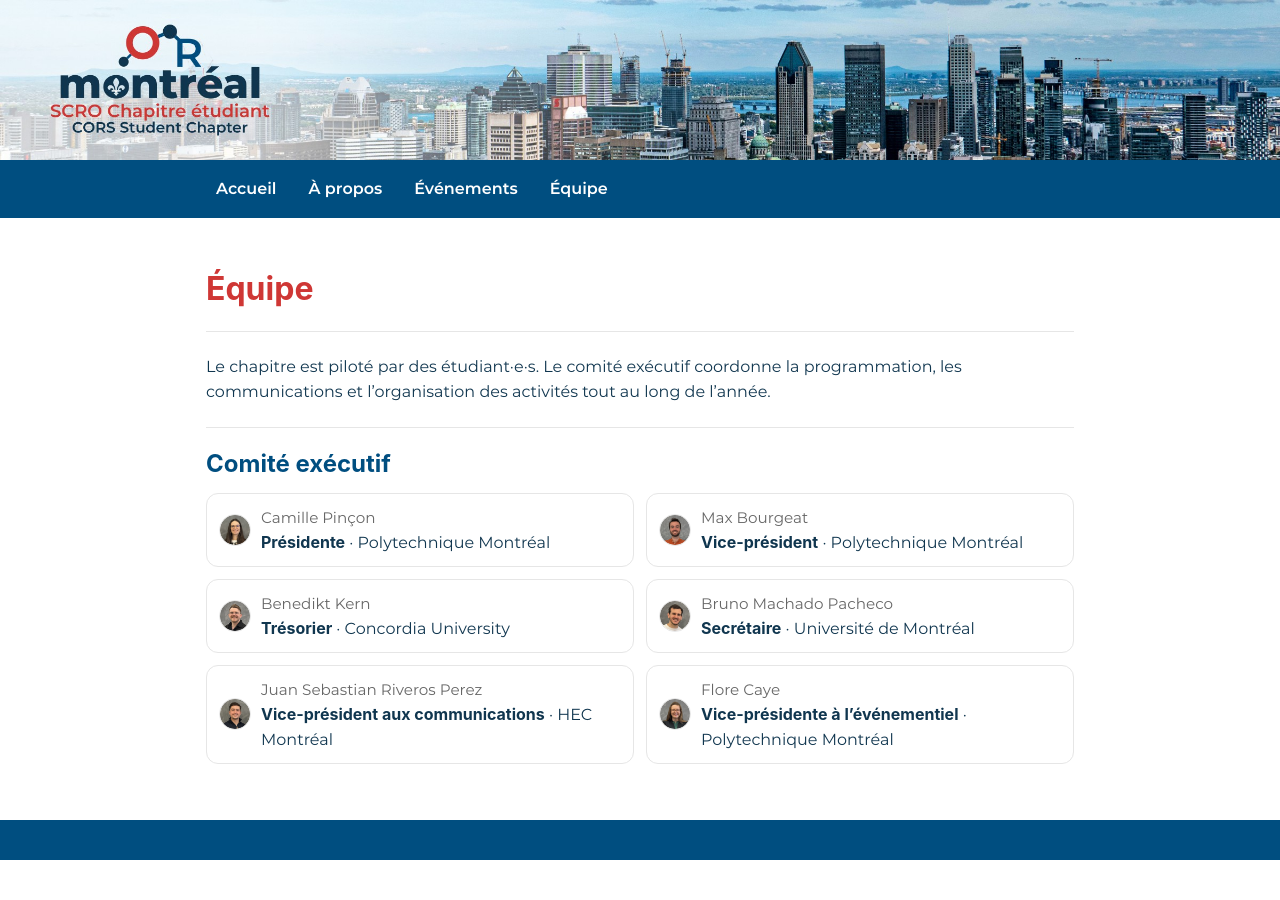
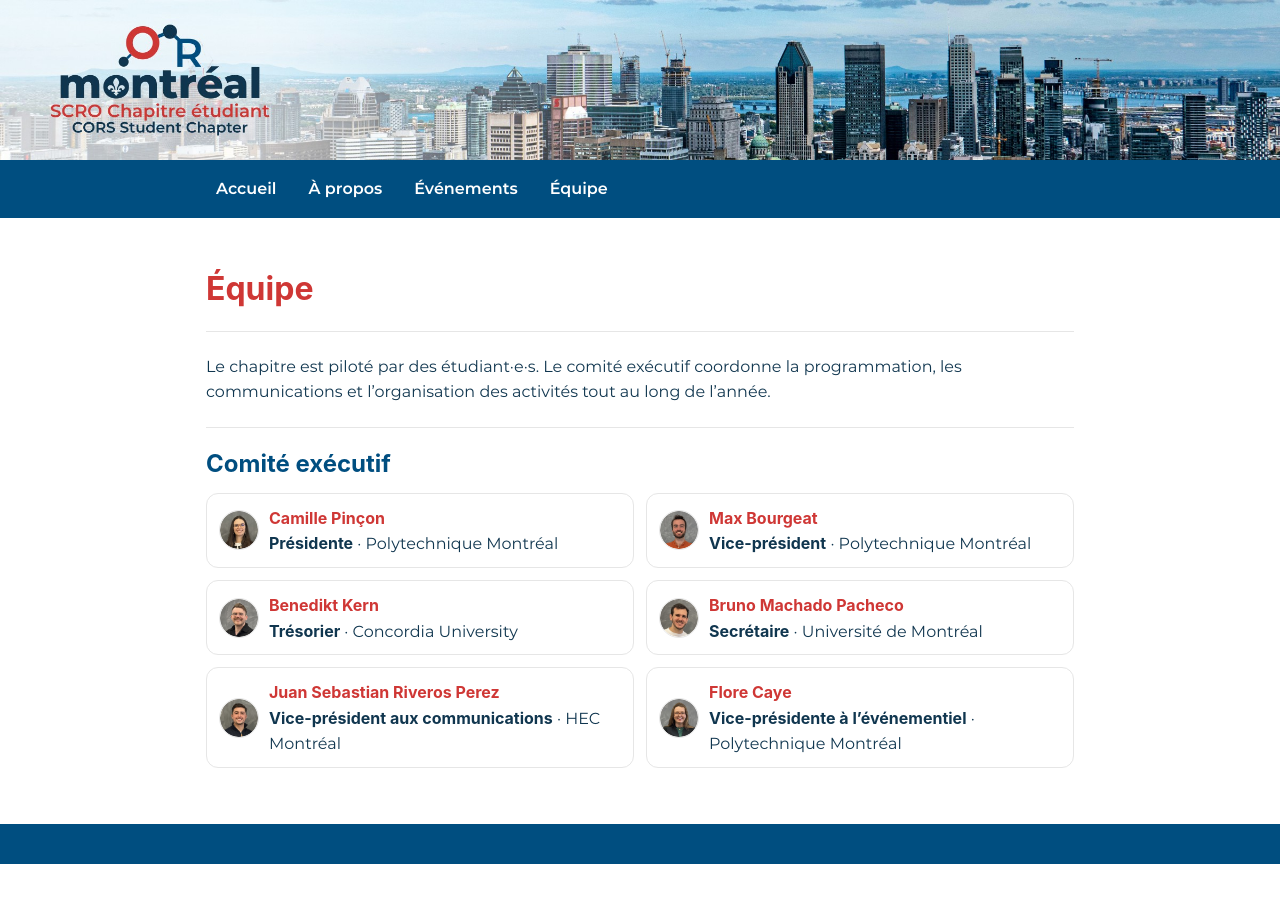
Before and after one commit to juanseripe/cors-montreal-student-chapter, a Jekyll site: the page built from docs/equipe.md, in a window 1280 px wide. Built offline with Jekyll 4.4.1, drawn with Linux system fonts in a browser that asks for light colours; some web fonts are replaced.

Commit message:
Resize team photos

```diff
--- a/docs/assets/style.css
+++ b/docs/assets/style.css
@@ -252,7 +252,7 @@ hr {
 }
 
 .team-photo{
-  width: 32px;
+  width: 40px;
   height: auto;
   border-radius: 50%;
   object-fit: cover;
@@ -261,9 +261,8 @@ hr {
 }
 
 .team-name{
-  color: var(--muted);
+  color: var(--accent);
   margin-top: 2px;
-  font-size: 0.95rem;
 }
 
 /* Footer */
--- a/docs/equipe.md
+++ b/docs/equipe.md
@@ -18,7 +18,7 @@ Le chapitre est piloté par des étudiant·e·s. Le comité exécutif coordonne
 <div class="team-card">
   <img class="team-photo" src="{{ site.baseurl }}/assets/img/team/camille-pincon.jpg" alt="Camille Pinçon">
   <div>
-    <div class="team-name">Camille Pinçon</div>
+    <div class="team-name"><strong>Camille Pinçon</strong></div>
     <div class="team-meta"><strong>Présidente</strong> · Polytechnique Montréal</div>
   </div>
 </div>
@@ -26,7 +26,7 @@ Le chapitre est piloté par des étudiant·e·s. Le comité exécutif coordonne
 <div class="team-card">
   <img class="team-photo" src="{{ site.baseurl }}/assets/img/team/max-bourgeat.jpg" alt="Max Bourgeat">
   <div>
-    <div class="team-name">Max Bourgeat</div>
+    <div class="team-name"><strong>Max Bourgeat</strong></div>
     <div class="team-meta"><strong>Vice-président</strong> · Polytechnique Montréal</div>
   </div>
 </div>
@@ -34,7 +34,7 @@ Le chapitre est piloté par des étudiant·e·s. Le comité exécutif coordonne
 <div class="team-card">
   <img class="team-photo" src="{{ site.baseurl }}/assets/img/team/benedikt-kern.jpg" alt="Benedikt Kern">
   <div>
-    <div class="team-name">Benedikt Kern</div>
+    <div class="team-name"><strong>Benedikt Kern</strong></div>
     <div class="team-meta"><strong>Trésorier</strong> · Concordia University</div>
   </div>
 </div>
@@ -42,7 +42,7 @@ Le chapitre est piloté par des étudiant·e·s. Le comité exécutif coordonne
 <div class="team-card">
   <img class="team-photo" src="{{ site.baseurl }}/assets/img/team/bruno-machado-pacheco.jpg" alt="Bruno Machado Pacheco">
   <div>
-    <div class="team-name">Bruno Machado Pacheco</div>
+    <div class="team-name"><strong>Bruno Machado Pacheco</strong></div>
     <div class="team-meta"><strong>Secrétaire</strong> · Université de Montréal</div>
   </div>
 </div>
@@ -50,7 +50,7 @@ Le chapitre est piloté par des étudiant·e·s. Le comité exécutif coordonne
 <div class="team-card">
   <img class="team-photo" src="{{ site.baseurl }}/assets/img/team/juan-sebastian-riveros-perez.jpg" alt="Juan Sebastian Riveros Perez">
   <div>
-    <div class="team-name">Juan Sebastian Riveros Perez</div>
+    <div class="team-name"><strong>Juan Sebastian Riveros Perez</strong></div>
     <div class="team-meta"><strong>Vice-président aux communications</strong> · HEC Montréal</div>
   </div>
 </div>
@@ -58,7 +58,7 @@ Le chapitre est piloté par des étudiant·e·s. Le comité exécutif coordonne
 <div class="team-card">
   <img class="team-photo" src="{{ site.baseurl }}/assets/img/team/flore-caye.jpg" alt="Flore Caye">
   <div>
-    <div class="team-name">Flore Caye</div>
+    <div class="team-name"><strong>Flore Caye</strong></div>
     <div class="team-meta"><strong>Vice-présidente à l’événementiel</strong> · Polytechnique Montréal</div>
   </div>
 </div>
```
